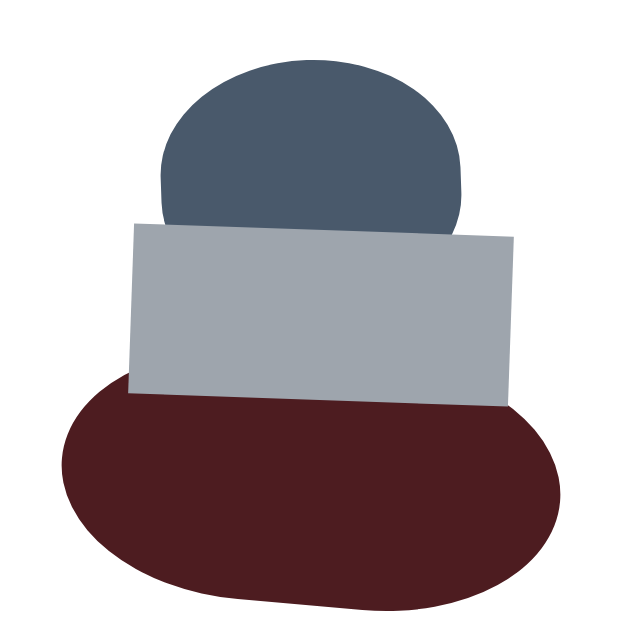
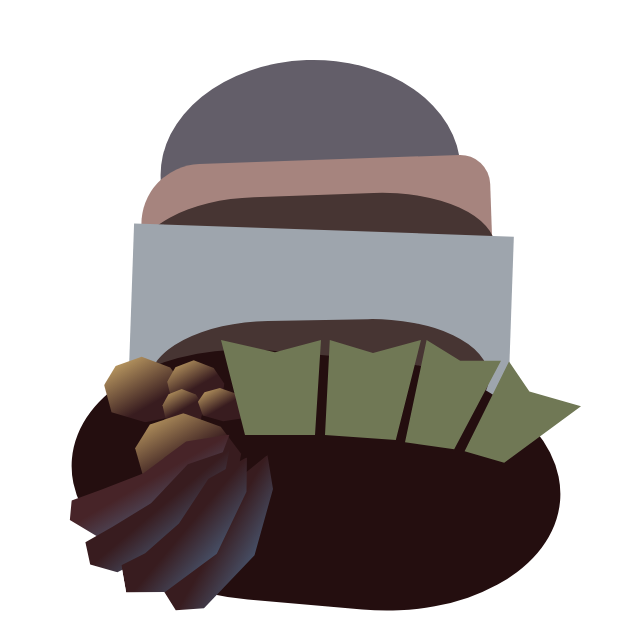
Before and after one commit to Wud88/Stilllife, a plain HTML site: page index.html in a window 1280 px wide. Shown: the part 190-821 px from the top of the page, without its empty margins (599-1239 px from the left). Drawn offline with Linux system fonts and the light colour scheme.

Commit message:
progress

```diff
--- a/drawing.css
+++ b/drawing.css
@@ -1,10 +1,10 @@
 #bottom {
     position: absolute;
     top: 545px;
-    left: 660px;
-    width: 500px;
+    left: 670px;
+    width: 490px;
     height: 250px;
-    background: #4d1c20;
+    background: #240e0f;
     border-radius: 300px / 200px;
     transform: rotate(5deg);
   }
@@ -24,16 +24,164 @@
     left: 760px;
     width: 300px;
     height: 250px;
-    background: #49596b;
+    background: #635e69;
     border-radius: 400px / 300px;
     transform: rotate(-2deg);
 }
-#fan {
+#toplip {
     position: absolute;
-    top: 300px
-
+    top: 350px;
+    left: 740px;
+    width: 350px;
+    height: 100px;
+    background: #a6847e;
+    border-radius: 60px 30px 0px 0px;
+    transform: rotate(-2deg);
+}
+#toplipshadow {
+    position: absolute;
+    top: 385px;
+    left: 735px;
+    width: 360px;
+    height: 120px;
+    background: #473533;
+    border-radius: 800px / 400px;
+    transform: rotate(-2deg);
+}
+#midshadow {
+    position: absolute;
+    top: 510px;
+    left: 748px;
+    width: 340px;
+    height: 120px;
+    background: #473533;
+    border-radius: 800px / 400px;
+    transform: rotate(-1deg);
+}
+#fan1 {
+    position: absolute;
+    top: 530px;
+    left: 820px;
     width: 100px;
-    height: 100px:
-
-
+    height: 95px;
+    background: #707855;
+    clip-path: polygon(100% 0, 94% 100%, 24% 100%, 0 0, 54% 13%);
 }
+#fan2 {
+    position: absolute;
+    top: 530px;
+    left: 900px;
+    width: 120px;
+    height: 100px;
+    background: #707855;
+    clip-path: polygon(100% 0, 79% 100%, 20% 95%, 24% 0, 60% 13%);
+}
+#fan3 {
+    position: absolute;
+    top: 530px;
+    left: 980px;
+    width: 120px;
+    height: 115px;
+    background: #707855;
+    clip-path: polygon(100% 18%, 61% 95%, 20% 89%, 38% 0, 66% 18%);
+}
+#fan4 {
+    position: absolute;
+    top: 540px;
+    left: 1060px;
+    width: 120px;
+    height: 115px;
+    background: #707855;
+    clip-path: polygon(100% 49%, 36% 98%, 3% 88%, 40% 10%, 57% 36%);
+}
+#bevel0 {
+    position: absolute;
+    top: 610px;
+    left: 660px;
+    width: 160px;
+    height: 130px;
+    transform: rotate(10deg);
+    clip-path: polygon(73% 11%, 99% 0, 95% 26%, 70% 69%, 29% 95%, 10% 86%, 9% 71%, 26% 59%, 50% 41%);
+    background: linear-gradient(140deg, #472428 50%, #5c9cd1);
+}
+#bevel1 {
+    position: absolute;
+    top: 640px;
+    left: 670px;
+    width: 160px;
+    height: 130px;
+    clip-path: polygon(73% 11%, 99% 0, 95% 26%, 70% 69%, 29% 94%, 12% 88%, 9% 71%, 26% 59%, 50% 41%);
+    background: linear-gradient(140deg, #381c1f 50%, #5c9cd1);
+}
+#bevel2 {
+    position: absolute;
+    top: 660px;
+    left: 700px;
+    width: 160px;
+    height: 130px;
+    clip-path: polygon(73% 11%, 99% 0, 95% 26%, 70% 69%, 34% 91%, 10% 86%, 10% 65%, 26% 59%, 50% 41%);
+    transform: skewX(10deg);
+    transform: rotate(-10deg);
+    background: linear-gradient(140deg, #381c1f 50%, #5c9cd1);
+}
+#bevel3 {
+    position: absolute;
+    top: 668px;
+    left: 735px;
+    width: 160px;
+    height: 130px;
+    clip-path: polygon(73% 11%, 99% 0, 95% 26%, 70% 69%, 29% 94%, 12% 88%, 9% 71%, 26% 59%, 50% 41%);
+    transform: skewX(10deg);
+    transform: rotate(-20deg);
+    background: linear-gradient(140deg, #381c1f 50%, #5c9cd1);
+}
+#frontplate0 {
+    position: absolute;
+    top: 540px;
+    left: 700px;
+    width: 100px;
+    height: 80px;
+    transform: rotate(10deg);
+    clip-path: polygon(35% 11%, 65% 18%, 84% 41%, 84% 74%, 50% 91%, 15% 86%, 3% 54%, 11% 28%);
+    background: linear-gradient(140deg, #f0cd7d, #381c1f 60%);
+}
+#frontplate1 {
+    position: absolute;
+    top: 545px;
+    left: 764px;
+    width: 70px;
+    height: 60px;
+    transform: rotate(10deg);
+    clip-path: polygon(35% 11%, 65% 18%, 84% 41%, 84% 74%, 50% 91%, 15% 86%, 3% 54%, 11% 28%);
+    background: linear-gradient(140deg, #f0cd7d, #381c1f 50%);
+}
+#frontplate2 {
+    position: absolute;
+    top: 575px;
+    left: 760px;
+    width: 50px;
+    height: 45px;
+    transform: rotate(10deg);
+    clip-path: polygon(35% 11%, 65% 18%, 84% 41%, 84% 74%, 50% 91%, 15% 86%, 3% 54%, 11% 28%);
+    background: linear-gradient(140deg, #f0cd7d, #381c1f 50%);
+}
+#frontplate3 {
+    position: absolute;
+    top: 575px;
+    left: 795px;
+    width: 60px;
+    height: 40px;
+    transform: rotate(10deg);
+    clip-path: polygon(35% 11%, 65% 18%, 84% 41%, 84% 74%, 50% 91%, 15% 86%, 3% 54%, 11% 28%);
+    background: linear-gradient(140deg, #f0cd7d, #381c1f 50%);
+}
+#frontplate4 {
+    position: absolute;
+    top: 595px;
+    left: 730px;
+    width: 130px;
+    height: 100px;
+    transform: rotate(10deg);
+    clip-path: polygon(35% 11%, 65% 18%, 84% 41%, 84% 74%, 50% 91%, 15% 86%, 3% 54%, 11% 28%);
+    background: linear-gradient(140deg, #f0cd7d, #381c1f 50%);
+}
--- a/index.html
+++ b/index.html
@@ -6,10 +6,36 @@
 </head>
 <body>
 	<div id="base">
+        <div id="top"></div>
+
+        <div id="toplip"></div>
+        <div id="toplipshadow"></div>
+
+        <div id="mid"></div>
+        <div id="midshadow"></div>
+
         <div id="bottom"></div>
-            <div id="fan"></div>
-        <div id="top"></div>
-        <div id="mid"></div>
+
+
+
+    <div id="shape">
+        <div id="frontplate0"></div>
+        <div id="frontplate1"></div>
+        <div id="frontplate2"></div>
+        <div id="frontplate3"></div>
+        <div id="frontplate4"></div>
+
+        <div id="bevel3"></div>
+        <div id="bevel0"></div>
+        <div id="bevel1"></div>
+        <div id="bevel2"></div>
+
+        <div id="fan1"></div>
+        <div id="fan2"></div>
+        <div id="fan3"></div>
+        <div id="fan4"></div>
+
+    </div>
 
 </body>
 </html>
```
